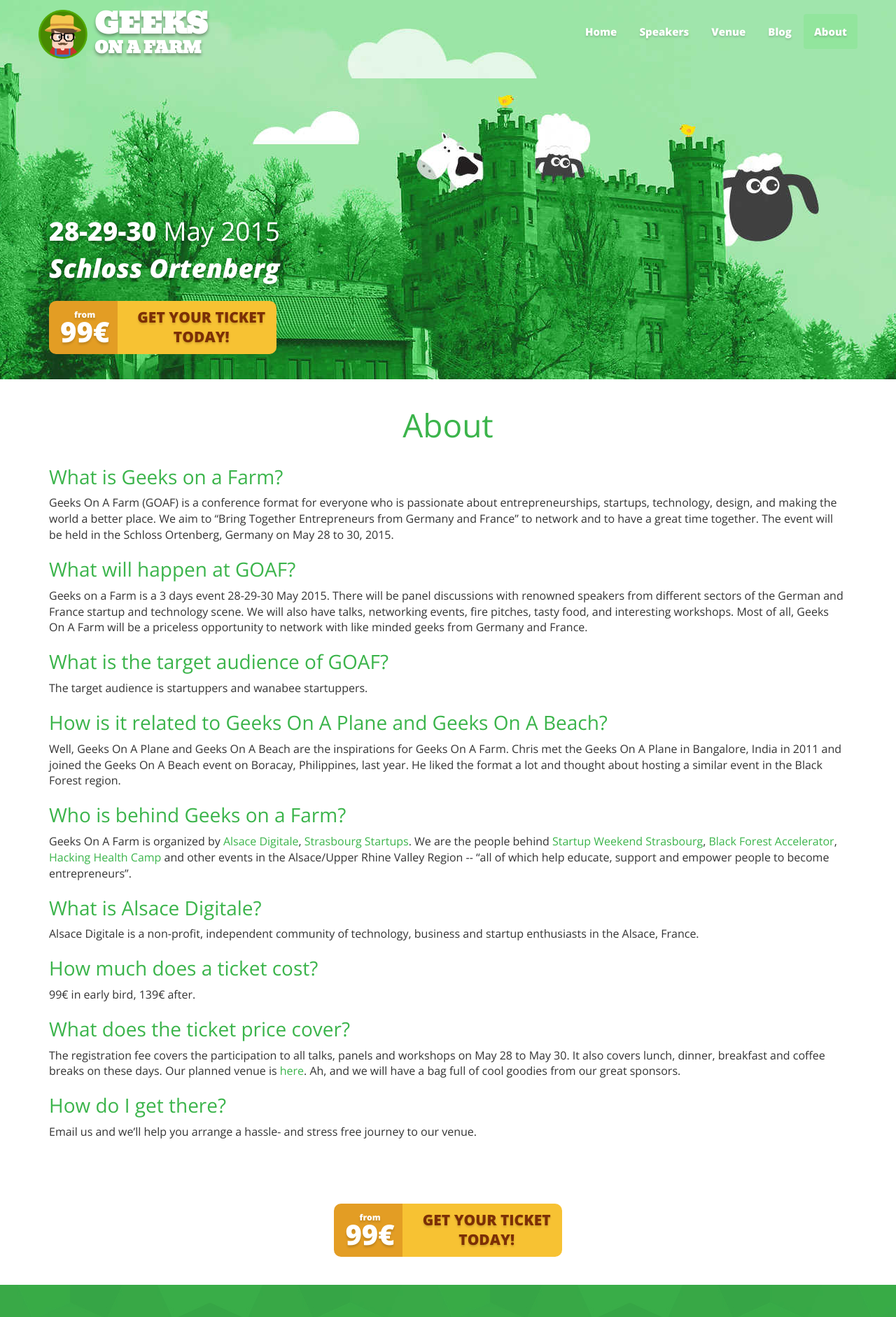
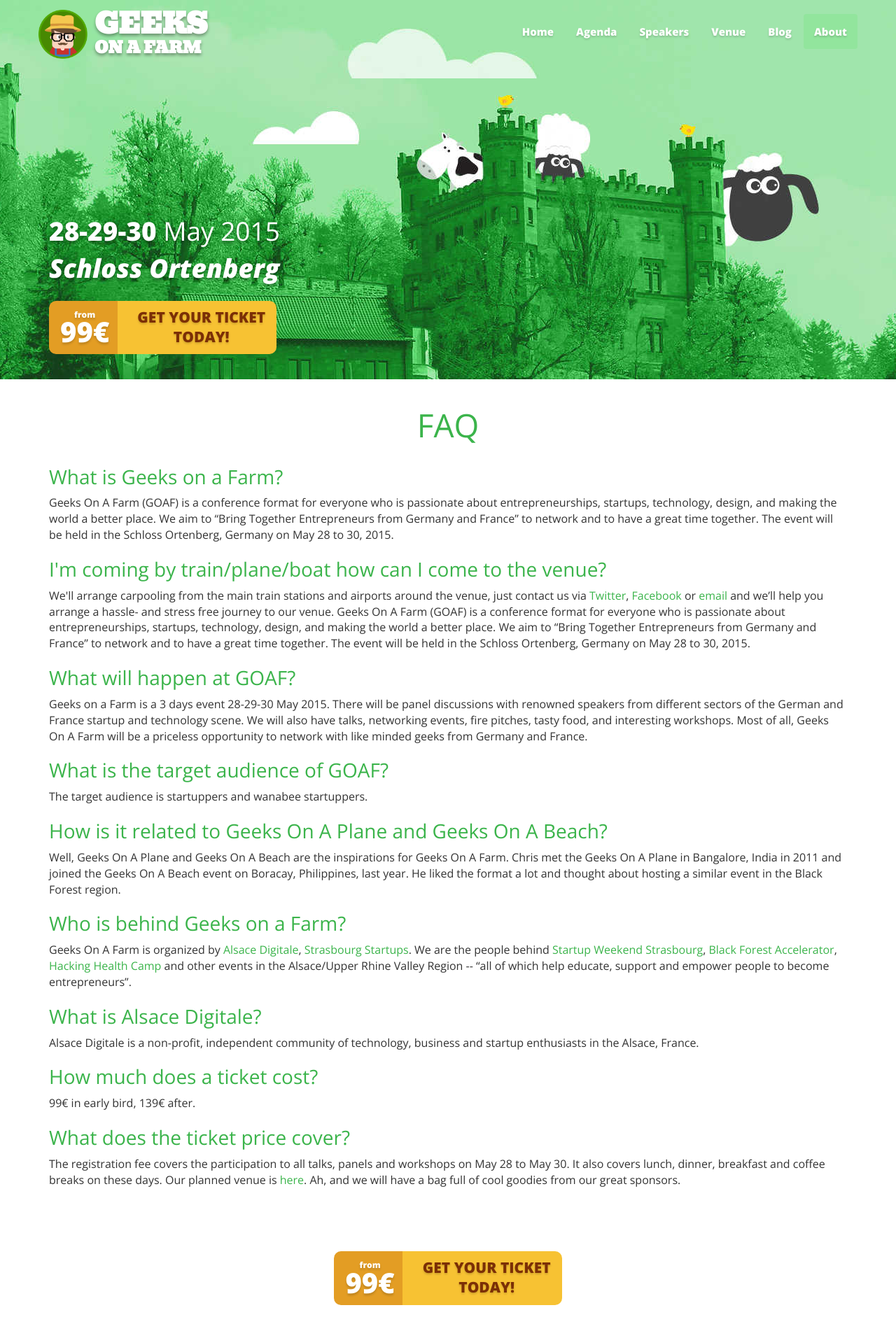
Before and after one commit to AlsaceDigitale/geeksonafarm_2015, a Jekyll site: the page built from about.html, in a window 1280 px wide. Shown: the top 1882 px of the page at 70% size. Built offline with Jekyll 4.4.1, drawn with Linux system fonts in a browser that asks for light colours; nearby versions of some CDN libraries; comment, search, counter and statistics services are not loaded.

Commit message:
minor fixes

```diff
--- a/_includes/navbar.html
+++ b/_includes/navbar.html
@@ -13,6 +13,7 @@
     <div class="">
       <ul class="nav nav-pills navbar-nav navbar-right nav-list">
         <li{% if page.body_class == 'home' %} class="active"{% endif %}><a href="{{ site.baseurl }}/">Home</a></li>
+        <li><a href="{{ site.baseurl }}/#agenda">Agenda</a></li>
         <li{% if page.body_class == 'speakers' %} class="active"{% endif %}><a href="{{ site.baseurl }}/speakers.html">Speakers</a></li>
         <li{% if page.body_class == 'venue' %} class="active"{% endif %}><a href="{{ site.baseurl }}/venue.html">Venue</a></li>
         <li{% if page.body_class == 'blog' %} class="active"{% endif %}><a href="{{ site.baseurl }}/blog">Blog</a></li>
--- a/about.html
+++ b/about.html
@@ -9,13 +9,18 @@
   <div class="container">
     <div class="row">
       <div class="col-xs-12 text-center">
-        <h1>About</h1>
+        <h1>FAQ</h1>
       </div>
     </div>
     <div class="row">
       <div class="col-xs-12">
         <h3>What is Geeks on a Farm?</h3>
         <p>
+          Geeks On A Farm (GOAF) is a conference format for everyone who is passionate about entrepreneurships, startups, technology, design, and making the world a better place. We aim to “Bring Together Entrepreneurs from Germany and France” to network and to have a great time together. The event will be held in the Schloss Ortenberg, Germany on May 28 to 30, 2015.
+        </p>
+        <h3>I'm coming by train/plane/boat how can I come to the venue?</h3>
+        <p>
+          We'll arrange carpooling from the main train stations and airports around the venue, just contact us via <a href="https://twitter.com/geeksonafarm">Twitter</a>, <a href="https://www.facebook.com/geeksonafarm">Facebook</a> or <a href="mailto:contact@geeks-on-a-farm.com">email</a> and we’ll help you arrange a hassle- and stress free journey to our venue.
           Geeks On A Farm (GOAF) is a conference format for everyone who is passionate about entrepreneurships, startups, technology, design, and making the world a better place. We aim to “Bring Together Entrepreneurs from Germany and France” to network and to have a great time together. The event will be held in the Schloss Ortenberg, Germany on May 28 to 30, 2015.
         </p>
         <!-- <div align="center"><iframe src="http://www.slideshare.net/slideshow/embed_code/34847837?rel=0" width="597" height="486" frameborder="0" marginwidth="0" marginheight="0" scrolling="no" style="border:1px solid #CCC; border-width:1px 1px 0; margin-bottom:5px; max-width: 100%;" allowfullscreen> </iframe></div> -->
@@ -42,10 +47,6 @@
         <p>
           The registration fee covers the participation to all talks, panels and workshops on May 28 to May 30. It also covers lunch, dinner, breakfast and coffee breaks on these days. Our planned venue is <a href="http://www.jugendherberge-schloss-ortenberg.de">here</a>. Ah, and we will have a bag full of cool goodies from our great sponsors.
         </p>
-        <h3>How do I get there?</h3>
-        <p>
-          Email us and we’ll help you arrange a hassle- and stress free journey to our venue.
-        </p>
       </div>
     </div>
   </div>
--- a/css/main.sass
+++ b/css/main.sass
@@ -202,6 +202,7 @@
   border: 2px solid white
 
 .table
+  margin-bottom: 0
   small
     font-size: 60%
     color: lighten(black, 35%)
--- a/index.html
+++ b/index.html
@@ -45,7 +45,7 @@
   </div>
 </section>
 
-<section class="agenda" style="padding-top:0;">
+<section class="agenda" style="padding-top:0;padding-bottom:0;" id="agenda">
   <div class="container">
     <div class="row timetable">
       <div class="col-xs-12">
```
